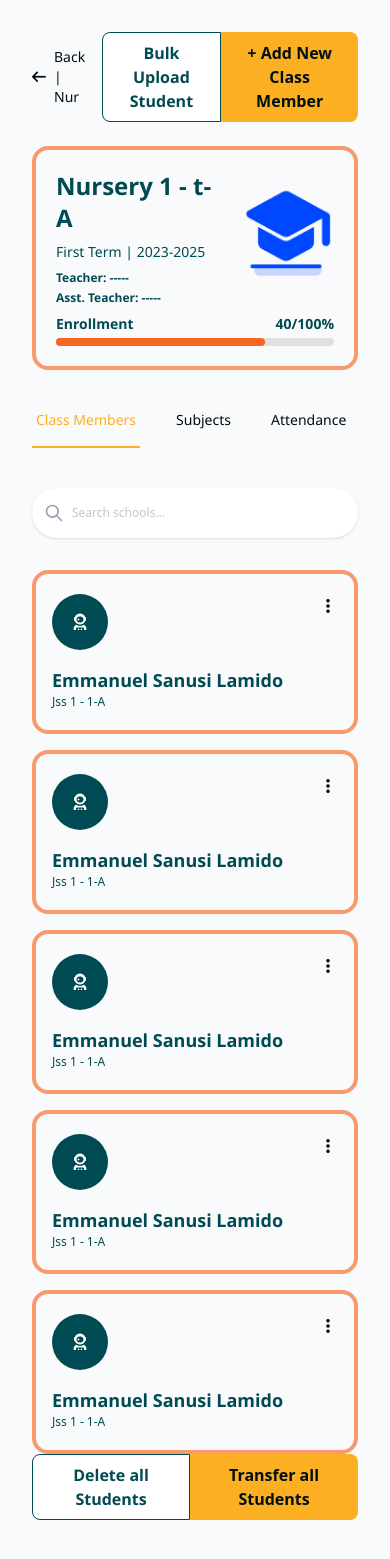
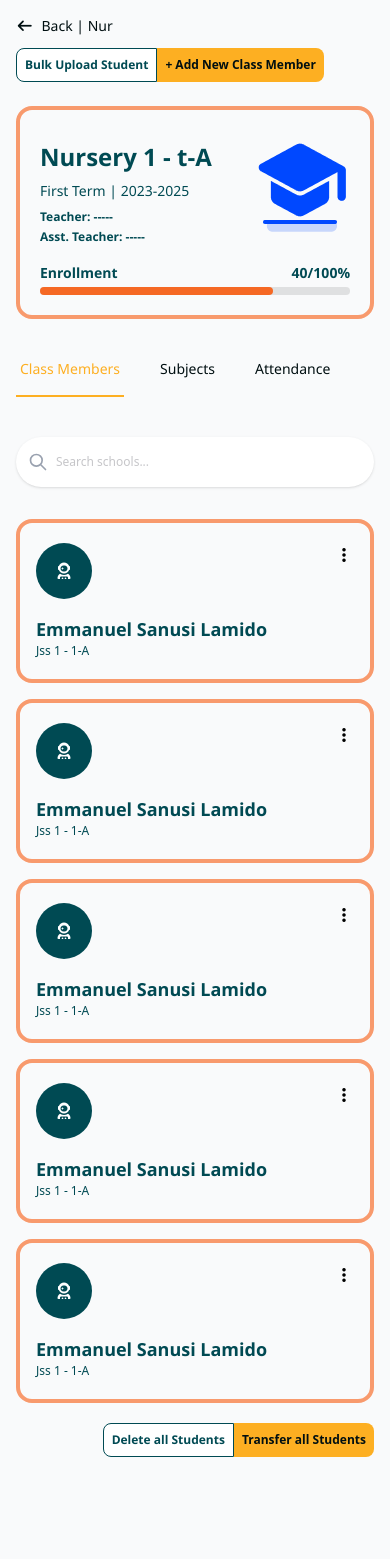
Before and after one commit to tsucess/kokokah_sms, a Laravel app: page /admin/classes/subjects in a window 390 px wide. Shown: the part 129-1688 px from the top of the page. Run offline with Laravel 12, Linux system fonts and the light colour scheme; style sheets or scripts are compiled from the project's sources; some libraries are stand-ins or nearby versions.

Commit message:
fixed responsiveness

```diff
--- a/resources/views/admin/classes/subjects.blade.php
+++ b/resources/views/admin/classes/subjects.blade.php
@@ -41,10 +41,10 @@
             position: relative;
         }
     </style>
-    <div class="p-8">
+    <div class="p-4 md:p-8">
         <!-- Back Button -->
         <div class="mb-6">
-            <div class="flex justify-between items-center gap-3">
+            <div class="flex justify-between flex-col sm:flex-row sm:items-center gap-3">
                 <a href="{{ route('admin.classes') }}"
                     class="inline-flex items-center gap-2 text-sm text-black hover:text-primary font-sitka">
                     <i class="fa-solid fa-arrow-left fa-black"></i>
@@ -52,11 +52,11 @@
                 </a>
                 <div class="flex align-items-center">
                     <button
-                        class="px-4 py-2 bg-white text-body3 border border-primary text-primary font-sitka rounded-l-lg font-semibold hover:bg-primary hover:text-white transition-colors">
+                        class="px-2 sm:px-4 py-2 bg-white text-xs sm:text-body3 border border-primary text-primary font-sitka rounded-l-lg font-semibold hover:bg-primary hover:text-white transition-colors">
                         Bulk Upload Student
                     </button>
                     <button
-                        class="px-4 py-2 bg-accent text-body3 text-black rounded-r-lg font-semibold hover:bg-yellow-500 transition-colors flex items-center">
+                        class="px-2 sm:px-4 py-2 bg-accent text-xs sm:text-body3 text-black rounded-r-lg font-semibold hover:bg-yellow-500 transition-colors flex items-center">
                         + Add New Class Member
                     </button>
                 </div>
@@ -184,13 +184,13 @@
                     </div>
                 </div>
             </section>
-            <div class="flex align-items-center justify-end">
+            <div class="flex align-items-center justify-end mt-5">
                 <button
-                    class="px-4 py-2 bg-white text-body3 border border-primary text-primary font-sitka rounded-l-lg font-semibold hover:bg-primary hover:text-white transition-colors">
+                    class="px-2 sm:px-4 py-2 bg-white text-xs sm:text-body3 border border-primary text-primary font-sitka rounded-l-lg font-semibold hover:bg-primary hover:text-white transition-colors">
                     Delete all Students
                 </button>
                 <button
-                    class="px-4 py-2 bg-accent text-body3 text-black rounded-r-lg font-semibold hover:bg-accent-hover transition-colors flex items-center">
+                    class="px-2 sm:px-4 py-2 bg-accent text-xs sm:text-body3 text-black rounded-r-lg font-semibold hover:bg-accent-hover transition-colors flex items-center">
                     Transfer all Students
                 </button>
             </div>
@@ -200,7 +200,7 @@
         <!-- Subjects Content -->
         <div id="content-subjects" class=" tab-content hidden">
             <!-- Subjects Table -->
-            <div class="overflow-x-auto ">
+            <div class="overflow-x-auto " style="scrollbar-width: none; -ms-overflow-style: none;">
                 <table class="w-full bg-white shadow rounded-2xl">
                     <thead class=" border-b border-gray-200">
                         <tr>
@@ -534,7 +534,7 @@
                 <h5 class="text-gray100 text-sm font-sitka">Student in class</h5>
                 <div class="flex flex-col gap-3">
                     <div
-                        class="border border-communicationBtn rounded-md py-4 px-2 flex justify-between items-center gap-5">
+                        class="border border-communicationBtn rounded-md py-4 px-2 flex justify-between flex-col sm:flex-row sm:items-center gap-5">
                         <div class="flex items-center gap-2">
                             <div
                                 class="text-white w-8 h-8 rounded-full flex items-center justify-center bg-primary font-sitka">
@@ -544,7 +544,7 @@
                                 <p class="text-gray100 text-xs font-sitka font-semibold">1A</p>
                             </div>
                         </div>
-                        <div class="flex items-center gap-2">
+                        <div class="flex items-center flex-wrap gap-2">
                             <div
                                 class="border border-communicationBtn rounded px-1.5 py-2 flex items-center gap-1 text-primary text-xs">
                                 <i class="fa-solid fa-check"></i>Present
@@ -581,7 +581,7 @@
                     </div>
 
                     <div
-                        class="border border-communicationBtn rounded-md py-4 px-2 flex justify-between items-center gap-5">
+                        class="border border-communicationBtn rounded-md py-4 px-2 flex justify-between flex-col sm:flex-row sm:items-center gap-5">
                         <div class="flex items-center gap-2">
                             <div
                                 class="text-white w-8 h-8 rounded-full flex items-center justify-center bg-primary font-sitka">
@@ -591,7 +591,7 @@
                                 <p class="text-gray100 text-xs font-sitka font-semibold">1A</p>
                             </div>
                         </div>
-                        <div class="flex items-center gap-2">
+                        <div class="flex items-center flex-wrap gap-2">
                             <div
                                 class="border border-communicationBtn rounded px-1.5 py-2 flex items-center gap-1 text-primary text-xs">
                                 <i class="fa-solid fa-check"></i>Present
@@ -628,7 +628,7 @@
                     </div>
 
                     <div
-                        class="border border-communicationBtn rounded-md py-4 px-2 flex justify-between items-center gap-5">
+                        class="border border-communicationBtn rounded-md py-4 px-2 flex justify-between flex-col sm:flex-row sm:items-center gap-5">
                         <div class="flex items-center gap-2">
                             <div
                                 class="text-white w-8 h-8 rounded-full flex items-center justify-center bg-primary font-sitka">
@@ -638,7 +638,7 @@
                                 <p class="text-gray100 text-xs font-sitka font-semibold">1A</p>
                             </div>
                         </div>
-                        <div class="flex items-center gap-2">
+                        <div class="flex items-center flex-wrap gap-2">
                             <div
                                 class="border border-communicationBtn rounded px-1.5 py-2 flex items-center gap-1 text-primary text-xs">
                                 <i class="fa-solid fa-check"></i>Present
@@ -691,7 +691,7 @@
                     <input type="text" placeholder="Search schools..."
                         class="w-full pl-10 pr-4 py-4 text-body5 text-search bg-white shadow-sm rounded-full focus:ring-2 focus:ring-rimary focus:border-transparent">
                 </div>
-                <div class="overflow-x-auto ">
+                <div class="overflow-x-auto " style="scrollbar-width: none; -ms-overflow-style: none;">
                     <table class="w-full bg-white shadow rounded-2xl">
                         <thead class=" border-b border-gray-200">
                             <tr>
```
Also changed, not shown: resources/views/admin/broadsheet/individual-broadsheet.blade.php (+4 -4 lines), resources/views/admin/messaging/inbox.blade.php (+18 -18 lines), resources/views/admin/timetable/individual-timetable.blade.php (+9 -9 lines).
